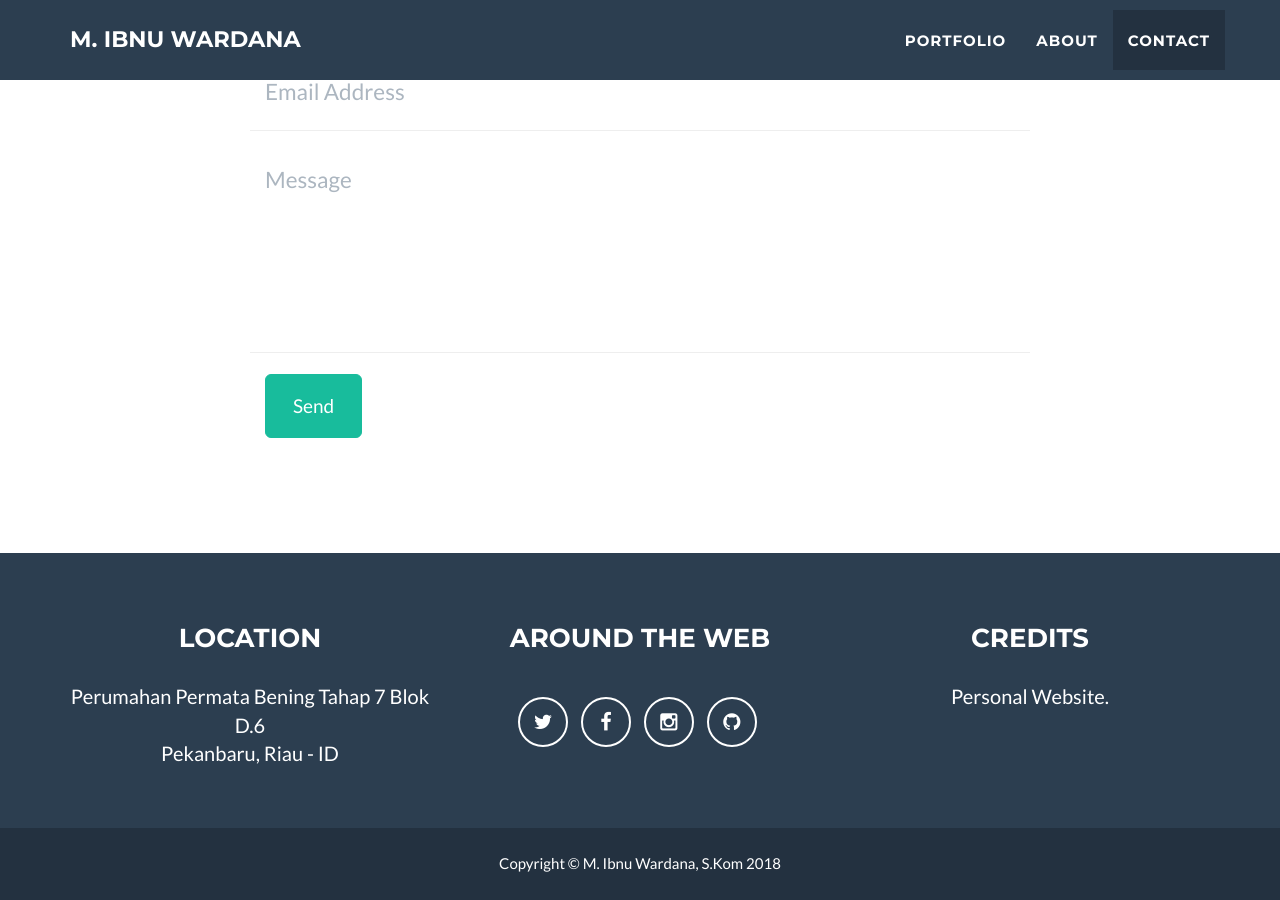
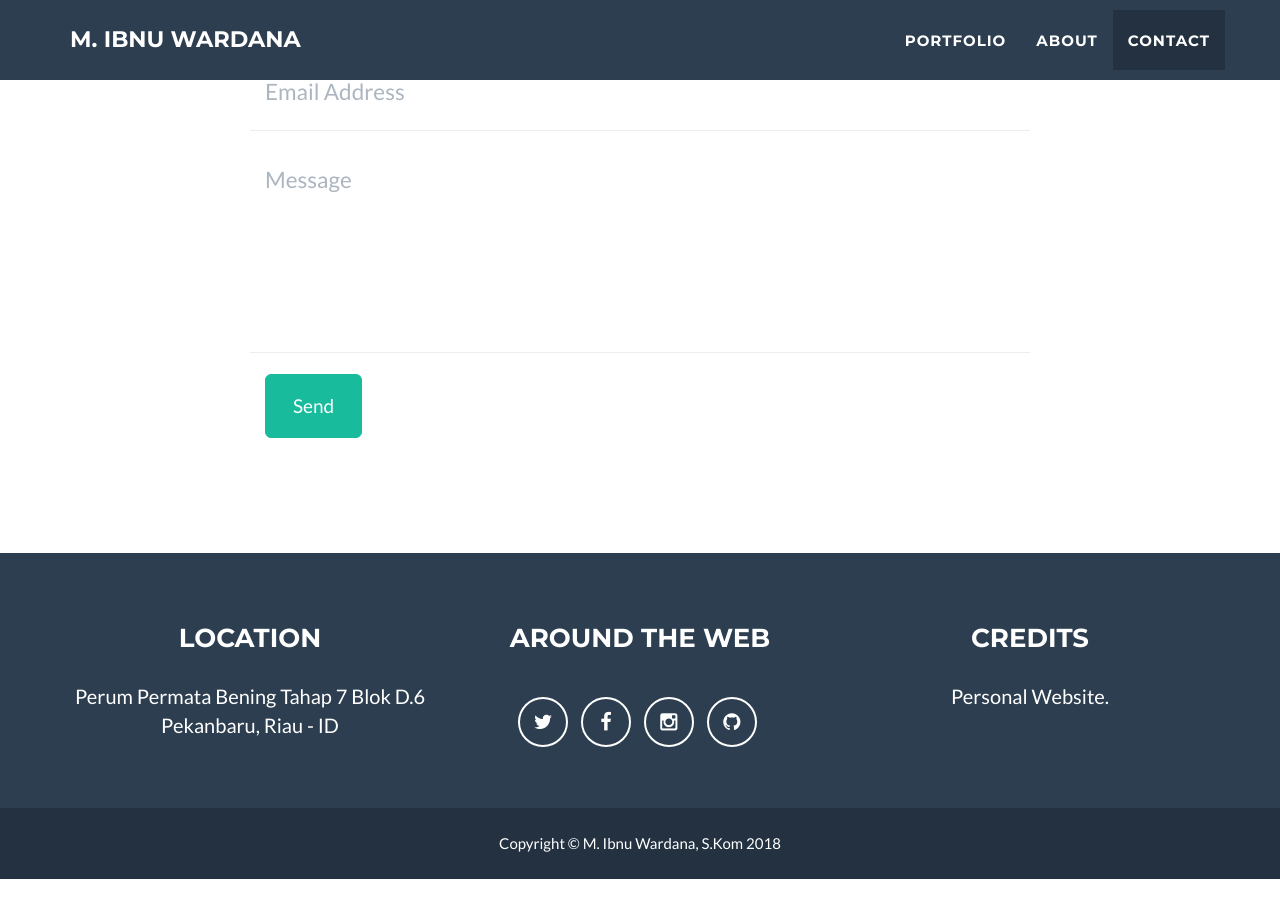
Before and after one commit to ibnudana02/ibnudana, a Jekyll site: the page built from index.html, in a window 1280 px wide and 900 px high, scrolled down 2392 px. Built offline with Jekyll 4.4.1, drawn with Linux system fonts in a browser that asks for light colours; after the commit the page ends 3271 px from its top, so only the background shows below that.

Commit message:
Update _config.yml

```diff
--- a/_config.yml
+++ b/_config.yml
@@ -50,7 +50,7 @@ social:
 
 # Postal address (add as many lines as necessary)
 address:
-  - line: Perumahan Permata Bening Tahap 7 Blok D.6
+  - line: Perum Permata Bening Tahap 7 Blok D.6
   - line: Pekanbaru, Riau - ID
 
 # Credits content
```
